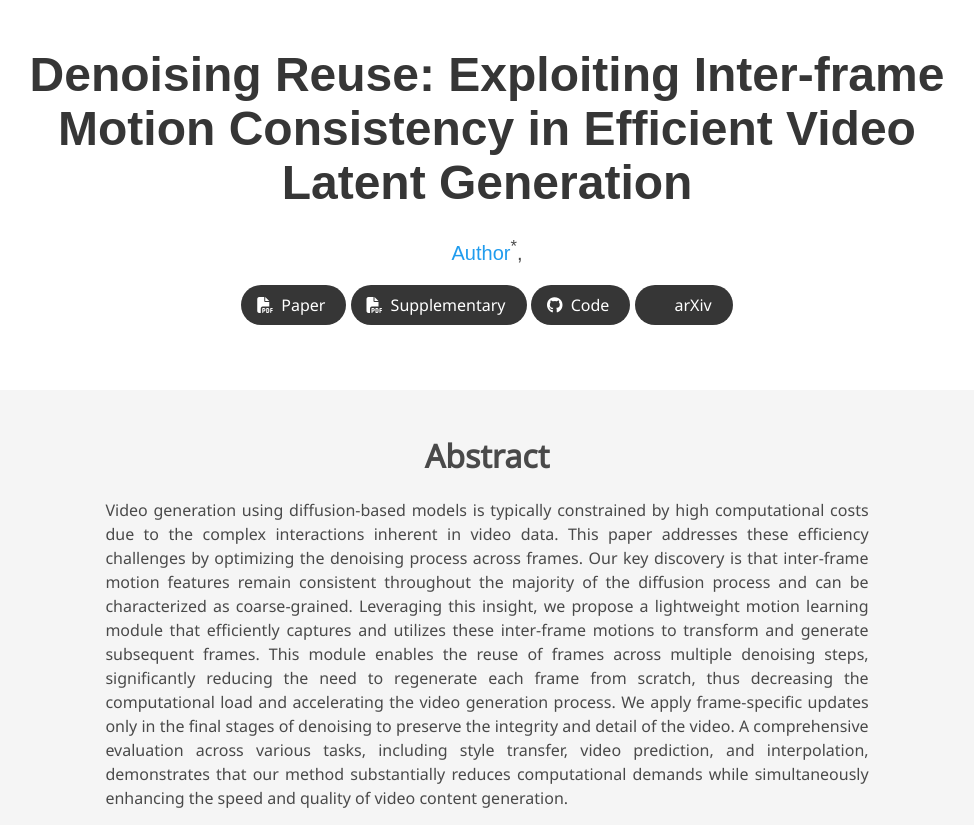
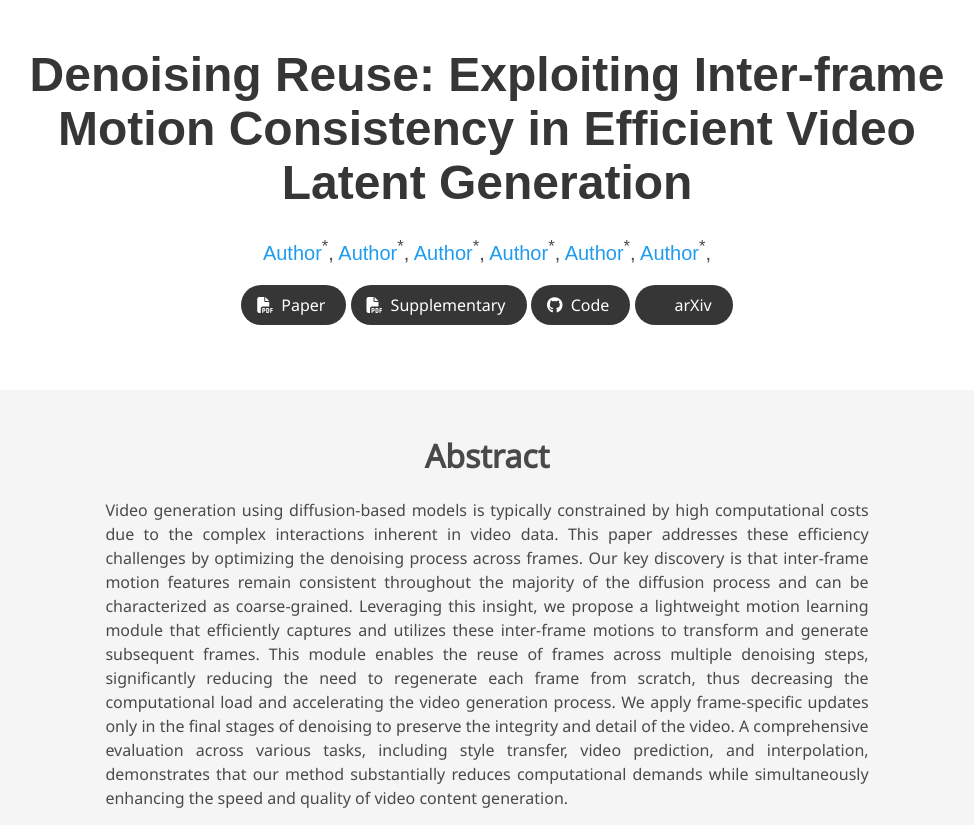
Before and after one commit to ShuoY18/website, a plain HTML site: page index.html in a window 1280 px wide. Shown: the top 825 px of the page, without its empty margins (153-1127 px from the left). Drawn offline with nearby package versions, Linux system fonts and the light colour scheme; some icons are missing; a web font is replaced by a local one.

Commit message:
Update index.html

```diff
--- a/index.html
+++ b/index.html
@@ -77,6 +77,11 @@
             <div class="is-size-5 publication-authors">
               <!-- Paper authors -->
               <span class="author-block">
+                <a target="_blank">Author</a><sup>*</sup>,</span>
+                <a target="_blank">Author</a><sup>*</sup>,</span>
+                <a target="_blank">Author</a><sup>*</sup>,</span>
+                <a target="_blank">Author</a><sup>*</sup>,</span>
+                <a target="_blank">Author</a><sup>*</sup>,</span>
                 <a target="_blank">Author</a><sup>*</sup>,</span>
 
                   </div>
```
